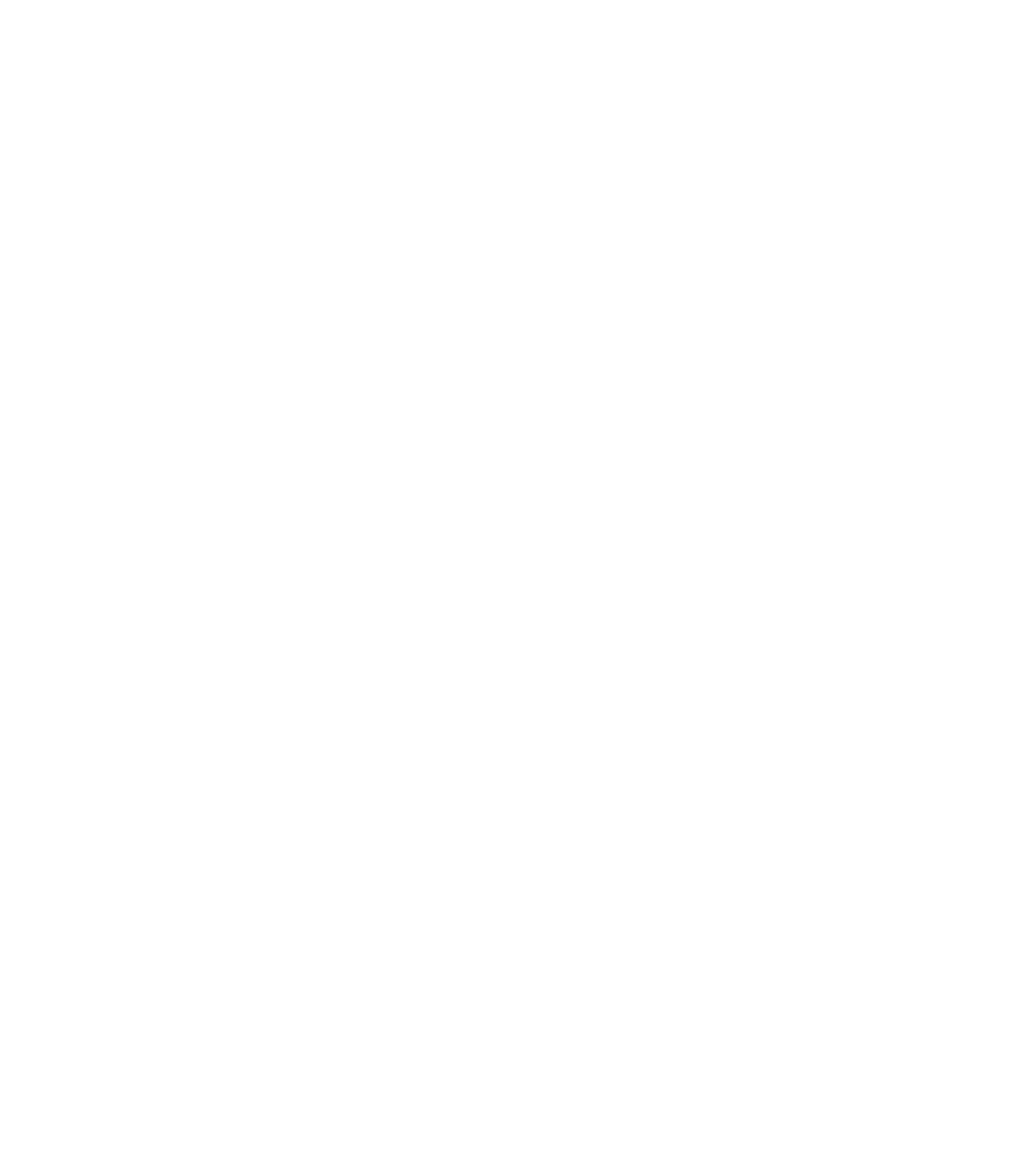
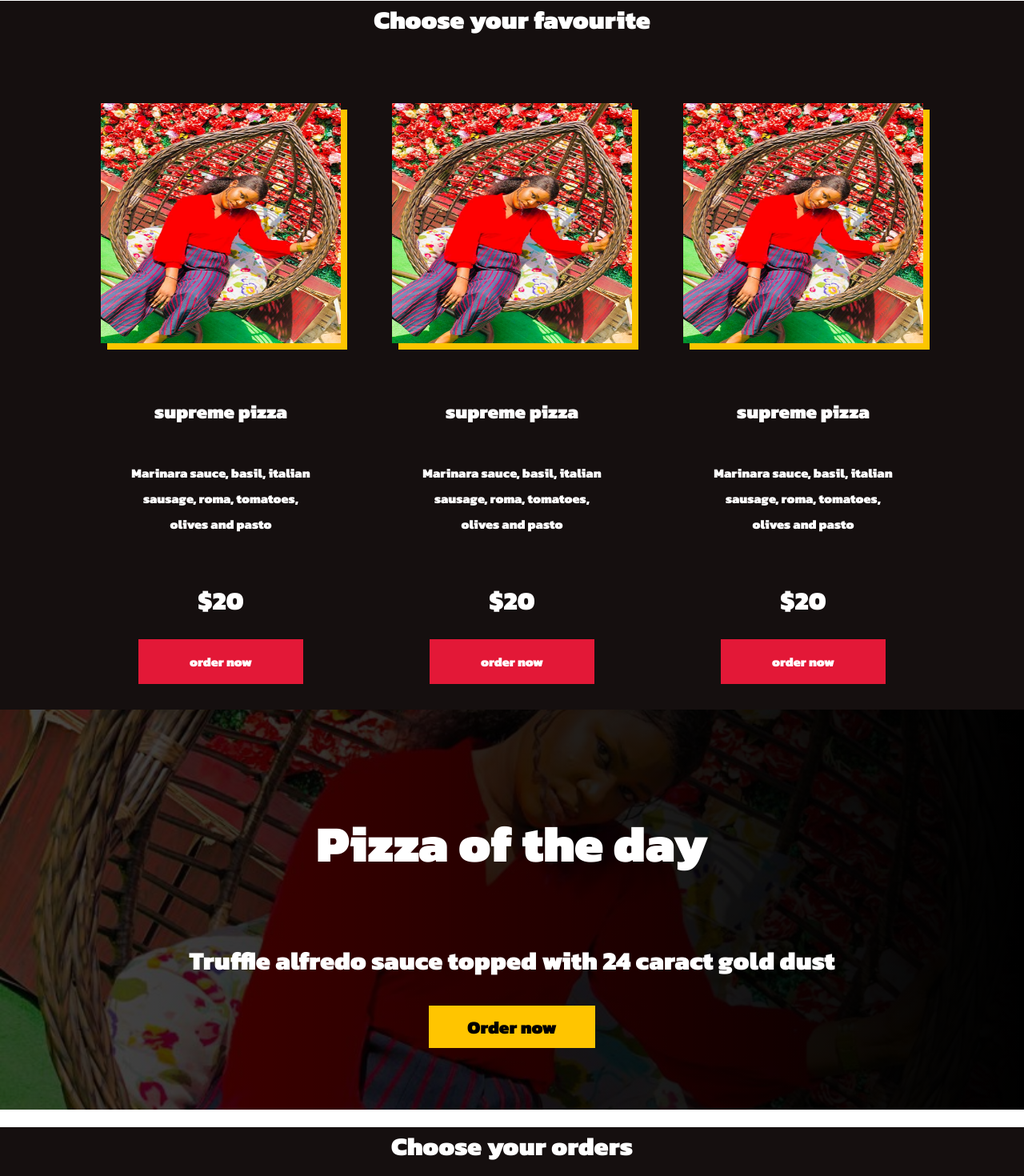
Before and after one commit to Luckyaremu/fabianfood, a React (Create React App) app: page / in a window 1280 px wide. Shown: the part 820-2290 px from the top of the page at 80% size. Before the commit the page ends 880 px from the top, so only its background shows below. Built offline with nearby package versions, Linux system fonts and the light colour scheme.

Commit message:
project done

```diff
--- a/src/App.js
+++ b/src/App.js
@@ -1,15 +1,22 @@
 import React from "react";
 import './App.css';
 import Hero from "./components/Hero";
+import Products from "./components/Products";
+import Feature from "./components/Feature";
+import Footer from "./components/Footer";
 import {BrowserRouter as Router} from "react-router-dom";
 import { GlobalStyle } from "./globalStyle";
+import {productData, productDataTwo } from "./components/Products/data";
 
 function App() {
   return (
     <Router>
       <GlobalStyle />
       <Hero />
-
+      <Products heading="Choose your favourite" data={productData}/>
+      <Feature />
+      <Products heading="Choose your orders" data={productDataTwo}/>
+      <Footer />
     </Router>
   );
 }
--- /dev/null
+++ b/src/components/Feature/FeatureElement.js
@@ -0,0 +1,41 @@
+import styled from "styled-components";
+import FeaturePic from "../../image/ImgBg.JPG";
+
+export const FeatureContainer = styled.div`
+background: linear-gradient(to right, rgba(0,0,0,0.7), rgba(0,0,0.1)), url(${FeaturePic});
+height: 100vh;
+max-height: 500px;
+background-position: center;
+background-size: cover;
+display: flex;
+flex-direction: column;
+justify-content: center;
+align-items: center;
+color: #fff;
+text-align: center;
+padding: 0 1rem;
+
+h1{
+    font-size: clamp(3rem, 5vw, 5rem);
+}
+p{
+    font-size: clamp(1rem, 3vw, 2rem);
+    margin-buttom: 1rem;
+}
+`;
+
+export const FeatureButton = styled.button`
+font-size: 1.4rem;
+padding: 0.6rem 3rem;
+border: none;
+background: #ffc500;
+color: #000;
+transition: 0.2s ease-out;
+
+&:hover {
+    color: #fff;
+    background: #e31837;
+    transition: 0.2s ease-out;
+    cursor: pointer;
+}
+`;
--- /dev/null
+++ b/src/components/Feature/index.js
@@ -0,0 +1,14 @@
+import React from 'react';
+import {FeatureContainer, FeatureButton} from "./FeatureElement";
+
+const Feature = () => {
+    return (
+        <FeatureContainer>
+            <h1>Pizza of the day</h1>
+            <p>Truffle alfredo sauce topped with 24 caract gold dust</p>
+            <FeatureButton>Order now</FeatureButton>
+        </FeatureContainer>
+    )
+}
+
+export default Feature
--- /dev/null
+++ b/src/components/Footer/FooterElements.js
@@ -0,0 +1,57 @@
+import styled from "styled-components";
+import {Link} from "react-router-dom";
+
+export const FooterContainer = styled.footer`
+background-color: #0d0909;
+`;
+
+export const FooterWrap = styled.div`
+padding: 16px 24px;
+display: flex;
+flex-direction: column;
+justify-content: center;
+align-items: center;
+max-width: 1300px;
+margin: 0 auto;
+`;
+
+export const SocialMedia = styled.section`
+max-width: 1300px;
+width: 100%
+`;
+
+export const SocialMediaWrap = styled.div`
+display: flex;
+justify-content: space-between;
+align-items: center;
+max-width: 1100px;
+margin: 16px auto 0 auto;
+
+@media screen and (max-width: 820px){
+    flex-direction: column;
+}
+`;
+
+export const SocialLogo = styled(Link)`
+color: #fff;
+justify-self: start;
+cursor: pointer;
+text-decoration: none;
+font-size: 1.5rem;
+display: flex;
+align-items: center;
+margin-bottom: 16px;
+font-weight: bold;
+`;
+
+export const SocialIcons = styled.div`
+display: flex;
+justify-content: space-between;
+align-items: center;
+width: 240px;
+`;
+
+export const SocialIconLink = styled.a`
+color: #fff;
+font-size: 24px;
+`;
--- /dev/null
+++ b/src/components/Footer/index.js
@@ -0,0 +1,41 @@
+import React from 'react';
+import {FaFacebook, FaInstagram, FaYoutube, FaTwitter, FaLinkedin} from "react-icons/fa";
+import {FooterContainer, FooterWrap, SocialMedia, SocialLogo, SocialIcons, SocialIconLink, SocialMediaWrap,
+} from "./FooterElements.js";
+
+const Footer = () => {
+    return (
+        <FooterContainer>
+            <FooterWrap>
+                <SocialMedia>
+                    <SocialMediaWrap>
+                    <SocialLogo to="/">Pizza</SocialLogo>
+                    <SocialIcons>
+                        <SocialIconLink href="/" target="_blank" aria-label="Facebook" rel="noonpener noreferrer">
+                            <FaFacebook />
+                        </SocialIconLink>
+
+                        <SocialIconLink href="/" target="_blank" aria-label="Instagram" rel="noonpener noreferrer">
+                            <FaInstagram />
+                        </SocialIconLink>
+
+                        <SocialIconLink href="/" target="_blank" aria-label="youtube" rel="noonpener noreferrer">
+                            <FaYoutube />
+                        </SocialIconLink>
+
+                        <SocialIconLink href="/" target="_blank" aria-label="twitter" rel="noonpener noreferrer">
+                            <FaTwitter />
+                        </SocialIconLink>
+
+                        <SocialIconLink href="/" target="_blank" aria-label="linkerdin" rel="noonpener noreferrer">
+                            <FaLinkedin />
+                        </SocialIconLink>
+                    </SocialIcons>
+                    </SocialMediaWrap>
+                </SocialMedia>
+            </FooterWrap>
+        </FooterContainer>
+    )
+}
+
+export default Footer
--- a/src/components/Products/ProductsElements.js
+++ b/src/components/Products/ProductsElements.js
@@ -0,0 +1,74 @@
+import styled from "styled-components"
+
+export const ProductsContainer = styled.div`
+width: 100vw;
+min-height: 100vh;
+padding: 5rem calc ((100vw - 1300px) / 2);
+background: #150f0f;
+color: #fff;
+`;
+
+export const ProductsWrapper = styled.div`
+display: flex;
+flex-wrap: wrap;
+justify-content: center;
+margin: 0 auto;
+`;
+
+export const ProductCard = styled.div`
+margin: 0 2rem;
+line-height: 2;
+width: 300px;
+`;
+
+export const ProductImg = styled.img`
+height: 300px;
+min-width: 300px;
+max-width: 100%;
+box-shadow: 8px 8px #fdc500;
+`;
+
+export const ProductsHeading = styled.h1`
+font-size: clamp(2rem, 2.4vw, 3rem);
+text-align: center;
+margin-bottom: 5rem;
+`
+
+export const ProductTitle = styled.h2`
+font-weight: 400;
+font-size: 1.5rem;
+`;
+
+export const ProductInfo = styled.div`
+display: flex;
+flex-direction: column;
+justify-content: center;
+align-items: center;
+padding: 2rem;
+text-align: center;
+`;
+
+export const ProductDesc = styled.p`
+margin-bottom: 1rem;
+`;
+
+export const ProductPrice = styled.p`
+margin-bottom: 1rem;
+font-size: 2rem;
+`;
+
+export const ProductButton = styled.button`
+font-size: 1rem;
+padding: 1rem 4rem;
+border: none;
+background: #e31837;
+color: #fff;
+transition: 0.2 ease-out;
+
+&:hover {
+    background: #ffc500;
+    transition: 0.2s ease-out;
+    cursor: pointer;
+    color: #000;
+}
+`;
--- a/src/components/Products/data.js
+++ b/src/components/Products/data.js
@@ -1,6 +1,11 @@
 import product1 from "../../image/ImgBg.JPG";
 import product2 from "../../image/ImgBg.JPG";
 import product3 from "../../image/ImgBg.JPG";
+import product4 from "../../image/ImgBg.JPG";
+import product5 from "../../image/ImgBg.JPG";
+import product6 from "../../image/ImgBg.JPG";
+
+
 export const productData = [
     {
         img: product1,
@@ -9,7 +14,7 @@ export const productData = [
         desc: "Marinara sauce, basil, italian sausage, roma, tomatoes, olives and pasto",
         price: "$20",
         button: "order now"
-    }
+    },
 
     {
         img: product2,
@@ -18,7 +23,7 @@ export const productData = [
         desc: "Marinara sauce, basil, italian sausage, roma, tomatoes, olives and pasto",
         price: "$20",
         button: "order now"
-    }
+    },
 
     {
         img: product3,
@@ -27,5 +32,34 @@ export const productData = [
         desc: "Marinara sauce, basil, italian sausage, roma, tomatoes, olives and pasto",
         price: "$20",
         button: "order now"
-    }
+    },
 ]
+
+export const productDataTwo = [
+    {
+        img: product4,
+        alt:"pizza",
+        name: "supreme pizza",
+        desc: "Marinara sauce, basil, italian sausage, roma, tomatoes, olives and pasto",
+        price: "$20",
+        button: "order now"
+    },
+
+    {
+        img: product5,
+        alt:"pizza",
+        name: "supreme pizza",
+        desc: "Marinara sauce, basil, italian sausage, roma, tomatoes, olives and pasto",
+        price: "$20",
+        button: "order now"
+    },
+
+    {
+        img: product6,
+        alt:"pizza",
+        name: "supreme pizza",
+        desc: "Marinara sauce, basil, italian sausage, roma, tomatoes, olives and pasto",
+        price: "$20",
+        button: "order now"
+    },
+]
--- a/src/components/Products/index.js
+++ b/src/components/Products/index.js
@@ -1,11 +1,29 @@
-import React from 'react'
+import React from 'react';
+import {ProductsContainer, ProductsHeading,
+ProductsWrapper, ProductCard, ProductImg, ProductInfo, ProductTitle, ProductDesc,
+ProductPrice, ProductButton} from "./ProductsElements";
 
-const Product = () => {
+const Products = ({heading, data}) => {
     return (
-        <div>
-
-        </div>
+        <ProductsContainer>
+            <ProductsHeading>{heading}</ProductsHeading>
+            <ProductsWrapper>
+                {data.map((product, index) =>{
+                    return (
+                        <ProductCard key={index}>
+                            <ProductImg src={product.img} alt={product.alt} />
+                        <ProductInfo>
+                            <ProductTitle>{product.name}</ProductTitle>
+                            <ProductDesc>{product.desc}</ProductDesc>
+                            <ProductPrice>{product.price}</ProductPrice>
+                            <ProductButton>{product.button}</ProductButton>
+                        </ProductInfo>
+                        </ProductCard>
+                    )
+                })}
+            </ProductsWrapper>
+        </ProductsContainer>
     )
 }
 
-export default Product
+export default Products
```
